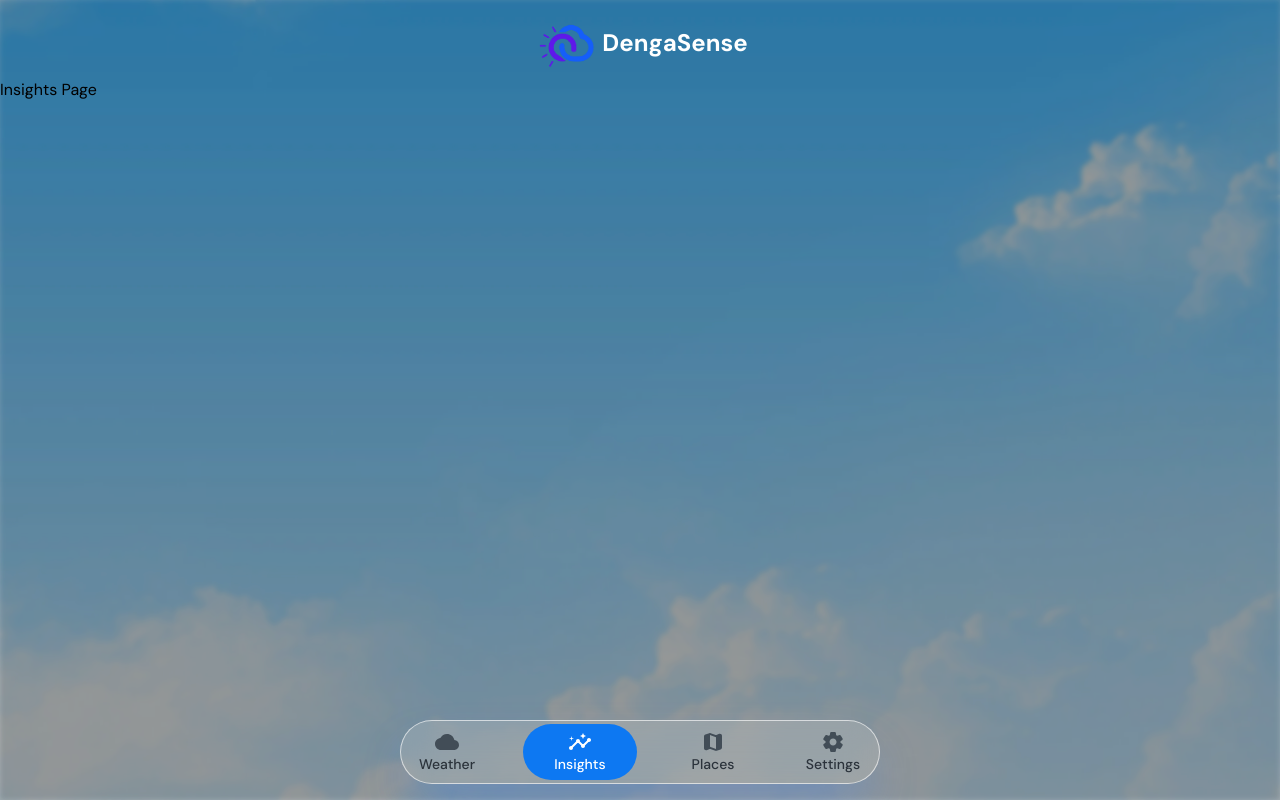
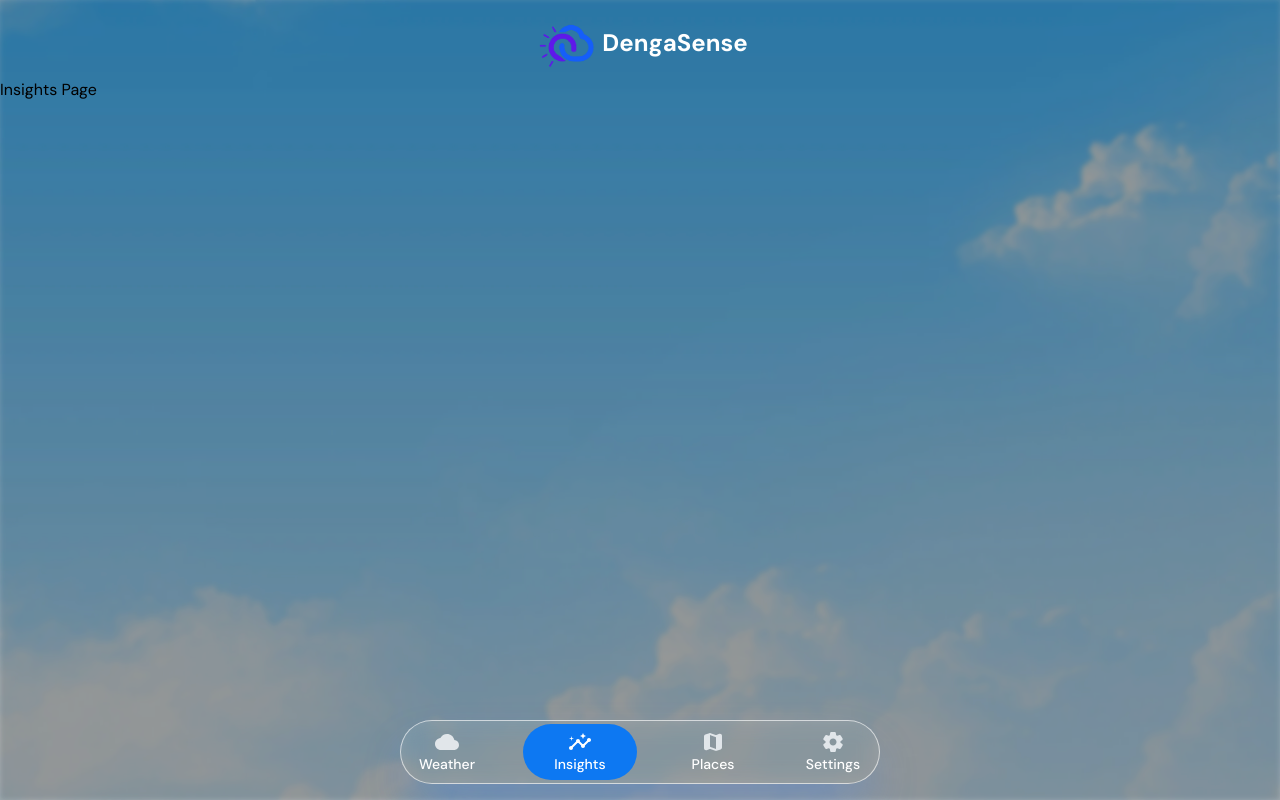
Before and after one commit to VictorKevz/denga-sense, a Next.js app: page /dashboard/insights in a window 1280 px wide. Built offline with nearby package versions, Linux system fonts and the light colour scheme.

Commit message:
Adjust navbar blur

```diff
--- a/app/components/Navbar.tsx
+++ b/app/components/Navbar.tsx
@@ -11,14 +11,14 @@ import { usePathname } from "next/navigation";
 export const Navbar = () => {
   const pathname = usePathname();
   return (
-    <nav className="max-w-[30rem] w-full h-[4rem] glass backdrop-blur-[5px] shadow-blue-500/40! shadow-2xl! flex items-center justify-between gap-8 px-0.5 rounded-full!">
+    <nav className="max-w-[30rem] w-full h-[4rem] glass backdrop-blur-[10px]! backdrop-saturate-150! backdrop-brightness-90! shadow-blue-500/40! shadow-2xl! flex items-center justify-between gap-8 px-0.5 rounded-full!">
       {navTabs.map((tab) => {
         const isActive = pathname === tab.url;
         return (
           <Link
             key={tab.id}
             href={tab.url}
-            className={`group w-full center text-[var(--text-primary)] md:text-sm font-medium hover:bg-[var(--primary)] hover:text-[var(--neutral-0)]! hover:px-4 hover:h-[3.5rem] hover:rounded-full ${
+            className={`group w-full center text-[var(--neutral-0)] md:text-sm font-medium hover:bg-[var(--primary)] hover:text-[var(--neutral-0)]! hover:px-4 hover:h-[3.5rem] hover:rounded-full ${
               isActive
                 ? " bg-[var(--primary)] text-[var(--neutral-0)]! px-4 h-[3.5rem] rounded-full"
                 : ""
@@ -26,7 +26,7 @@ export const Navbar = () => {
           >
             <span className="flex flex-col items-center">
               <tab.icon
-                className={`text-[var(--text-secondary)] group-hover:text-[var(--neutral-0)]! ${
+                className={`text-[var(--neutral-200)] group-hover:text-[var(--neutral-0)]! ${
                   isActive && "text-[var(--neutral-0)]!"
                 }`}
               />
```
